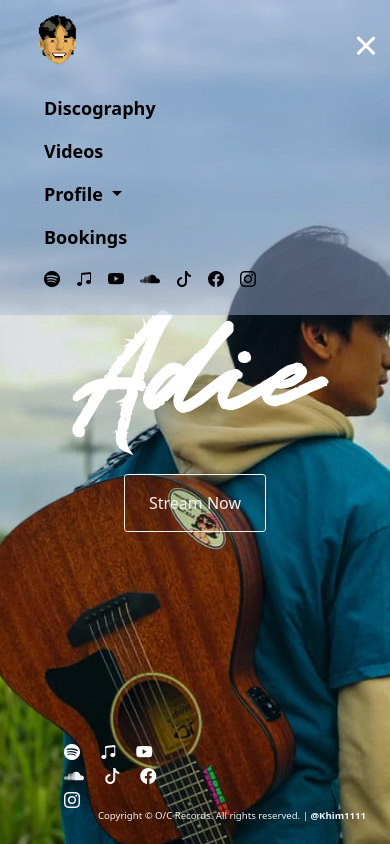
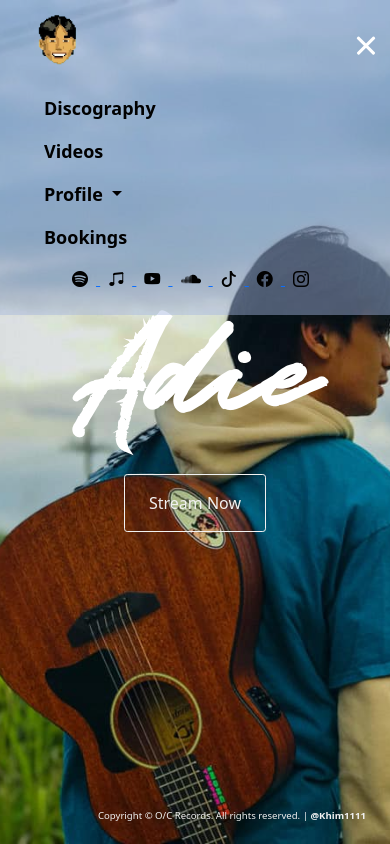
Before and after one commit to Khim1111/Project_Adie, a website: page index.html in a window 390 px wide. Both pictures are taken after a click on the button "Toggle navigation". Drawn offline with Linux system fonts and the light colour scheme.

Commit message:
Fix footer bug, added d-none to remove icons at <576px dimension

```diff
--- a/index.html
+++ b/index.html
@@ -73,7 +73,7 @@
 
           <!-- For Icons -->
 
-            <ul class="d-xxl-none d-xl-none d-lg-none d-md-flex d-sm-flex ms-2 mt-3 mb-3 nav">
+            <ul class="d-xxl-none d-xl-none d-lg-none d-md-flex d-sm-flex  ms-1 mt-3  mb-3">
               <li class="nav-item">
                 <a href="https://open.spotify.com/artist/1DlYnIiliftt6R21Y5NOW2?si=35OGbZpkTeq0M-5BpJSRCg"
                   target="_blank">
@@ -121,7 +121,7 @@
       <button class="title-button" onclick="location.href='./pages/discography.html'">Stream Now</button>
     </div>
 
-    <footer class="d-xxl-flex d-xl-flex d-lg-flex d-md-none d-sm-none home-footer">
+    <footer class="d-xxl-flex d-xl-flex d-lg-flex d-md-none d-sm-none d-none  home-footer">
       <ul>
         <li>
           <a href="https://open.spotify.com/artist/1DlYnIiliftt6R21Y5NOW2?si=35OGbZpkTeq0M-5BpJSRCg"
--- a/src/style.css
+++ b/src/style.css
@@ -292,7 +292,7 @@
 
   @media screen and (max-width: 991px) {
     /* Hide video element */
-    .home-container video {
+    .home-container video{
       display: none;
     }
 
@@ -301,8 +301,8 @@
      {
       display: flex;
     }
+  }
 
-  }
 
   /*<<<<<<<<<<><< END OF TITLE AND VIDEO STYLING >>>>>>>>>>>>>>>>>>>>>>>>>>>>>>>*/
 
```
Also changed, not shown: pages/discography.html (+0 -3 lines).
